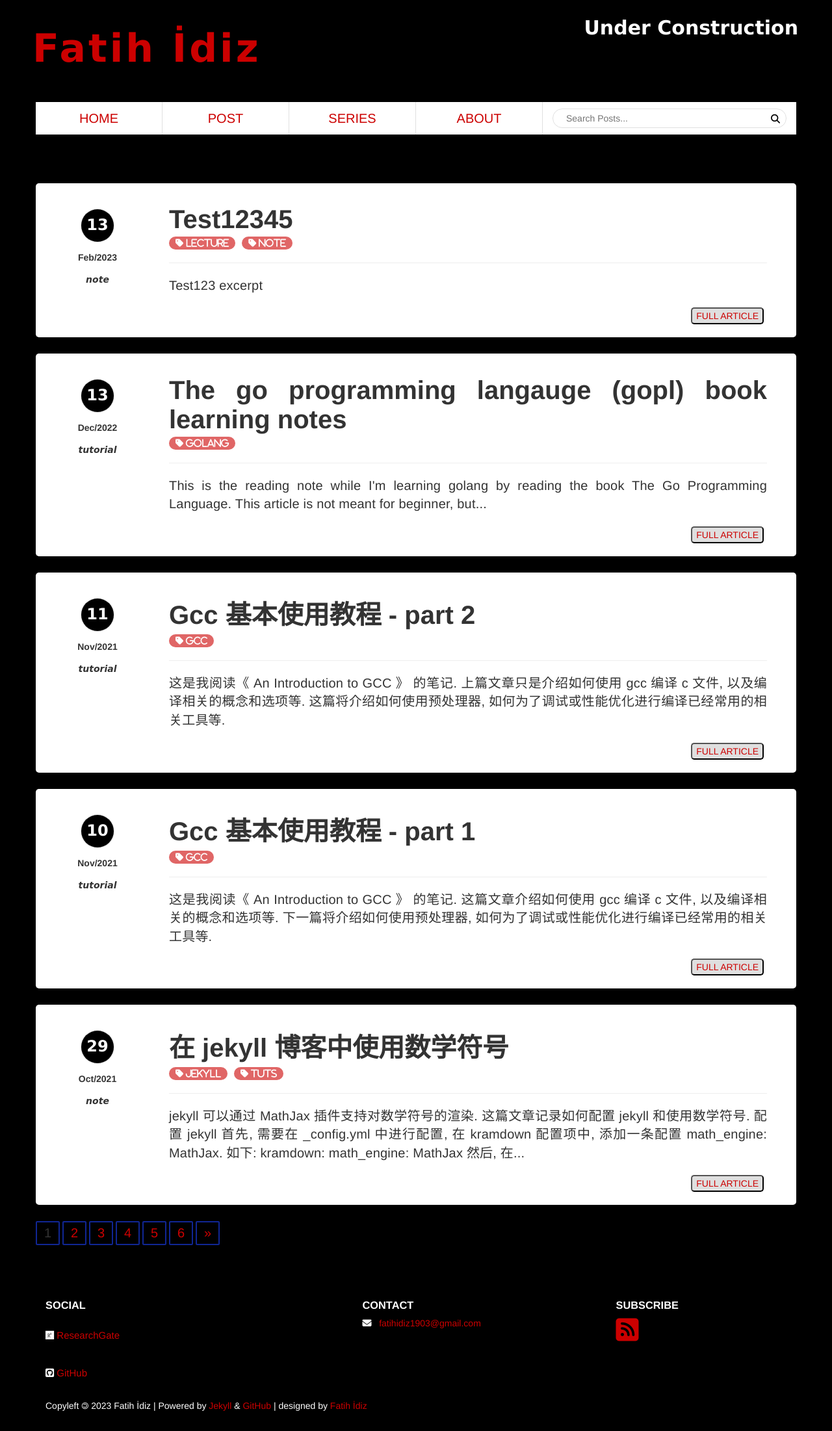
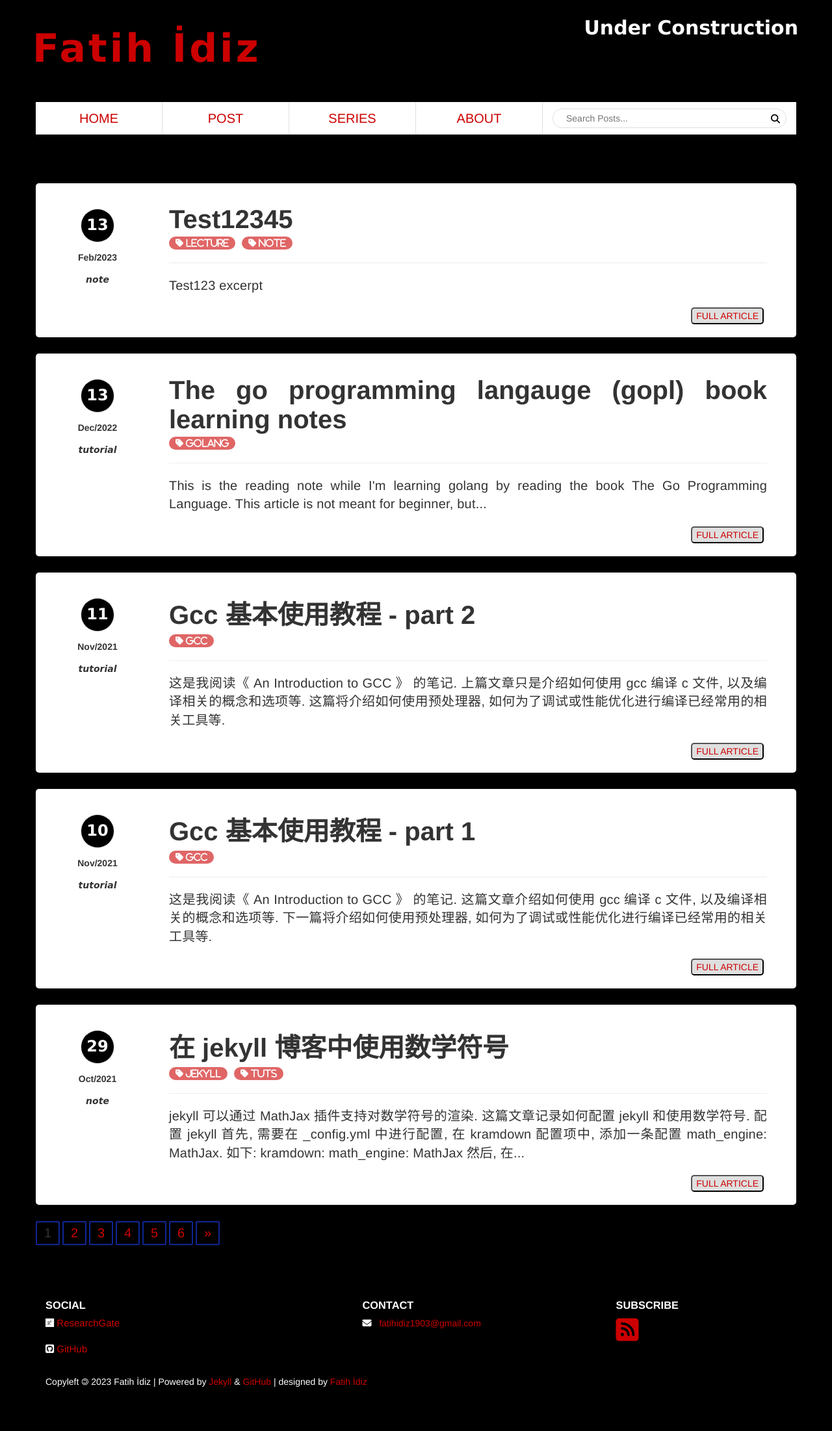
Before and after one commit to fatihidiz/fatihidiz-unifreak.github.io, a Jekyll site: the page built from index.html, in a window 1280 px wide. Shown: the whole page at 65% size. Built offline with Jekyll 4.4.1, drawn with Linux system fonts in a browser that asks for light colours; nearby versions of some CDN libraries; the list of posts is cut into pages by our own code; after the commit the page ends 2165 px from its top, so only the background shows below that.

Commit message:
Update footer.html

```diff
--- a/_includes/footer.html
+++ b/_includes/footer.html
@@ -17,7 +17,7 @@
                 </li>
               {% endfor %}
               -->
-              <li> <a style="font-size:15px; line-height:57px;" href="https://www.researchgate.net/profile/Fatih_Idiz"><i style="color:white;" class="fa-brands fa-researchgate"></i> ResearchGate</a> </li><br>
+              <li> <a style="font-size:15px; line-height:5px;" href="https://www.researchgate.net/profile/Fatih_Idiz"><i style="color:white;" class="fa-brands fa-researchgate"></i> ResearchGate</a> </li><br>
               <li> <a style="font-size:15px; line-height:5px;" href="https://github.com/fatihidiz"><i style="color:white;" class="fa-brands fa-square-github"></i> GitHub</a> </li>
             </ul>
           </div>
```
